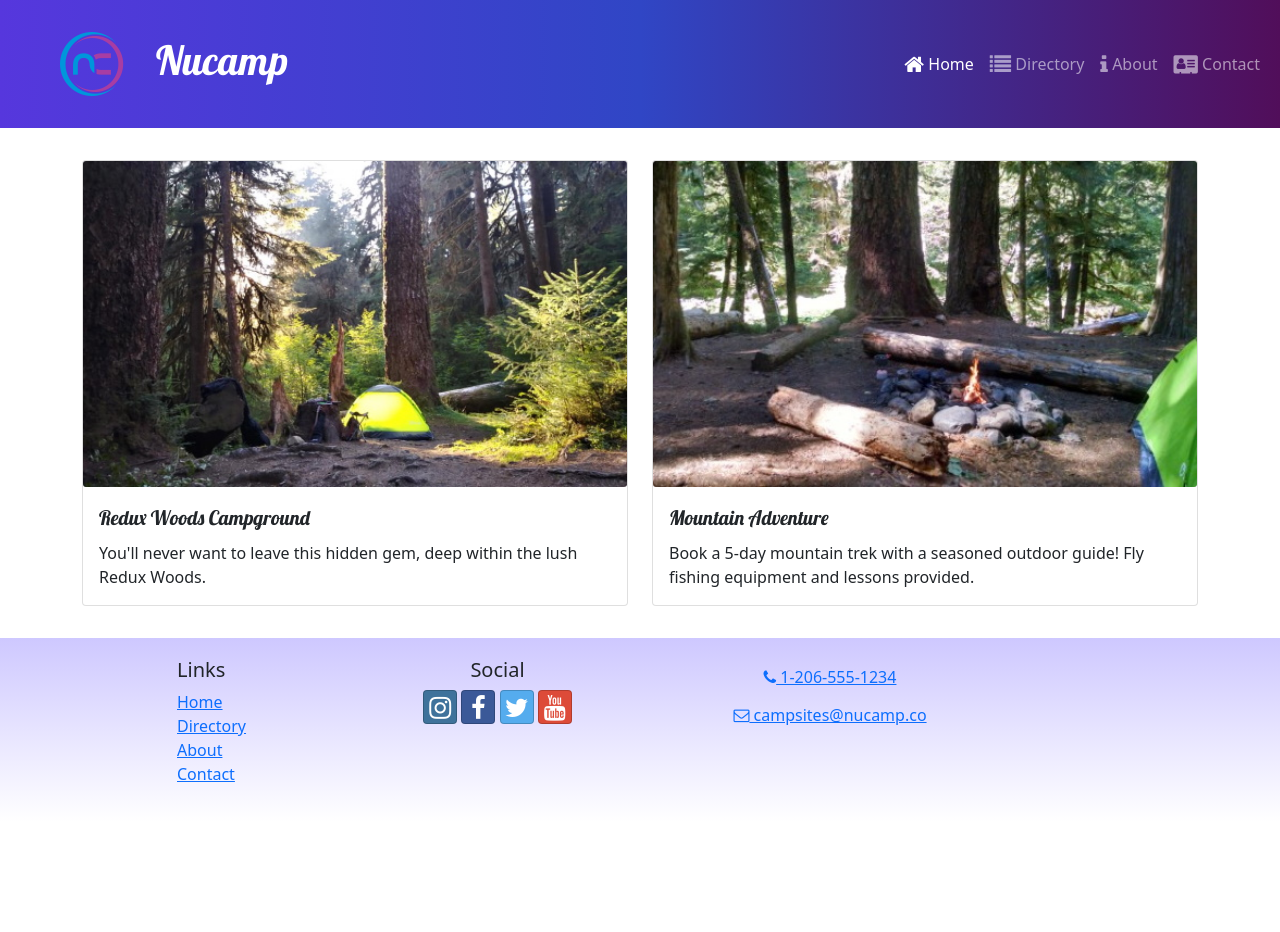
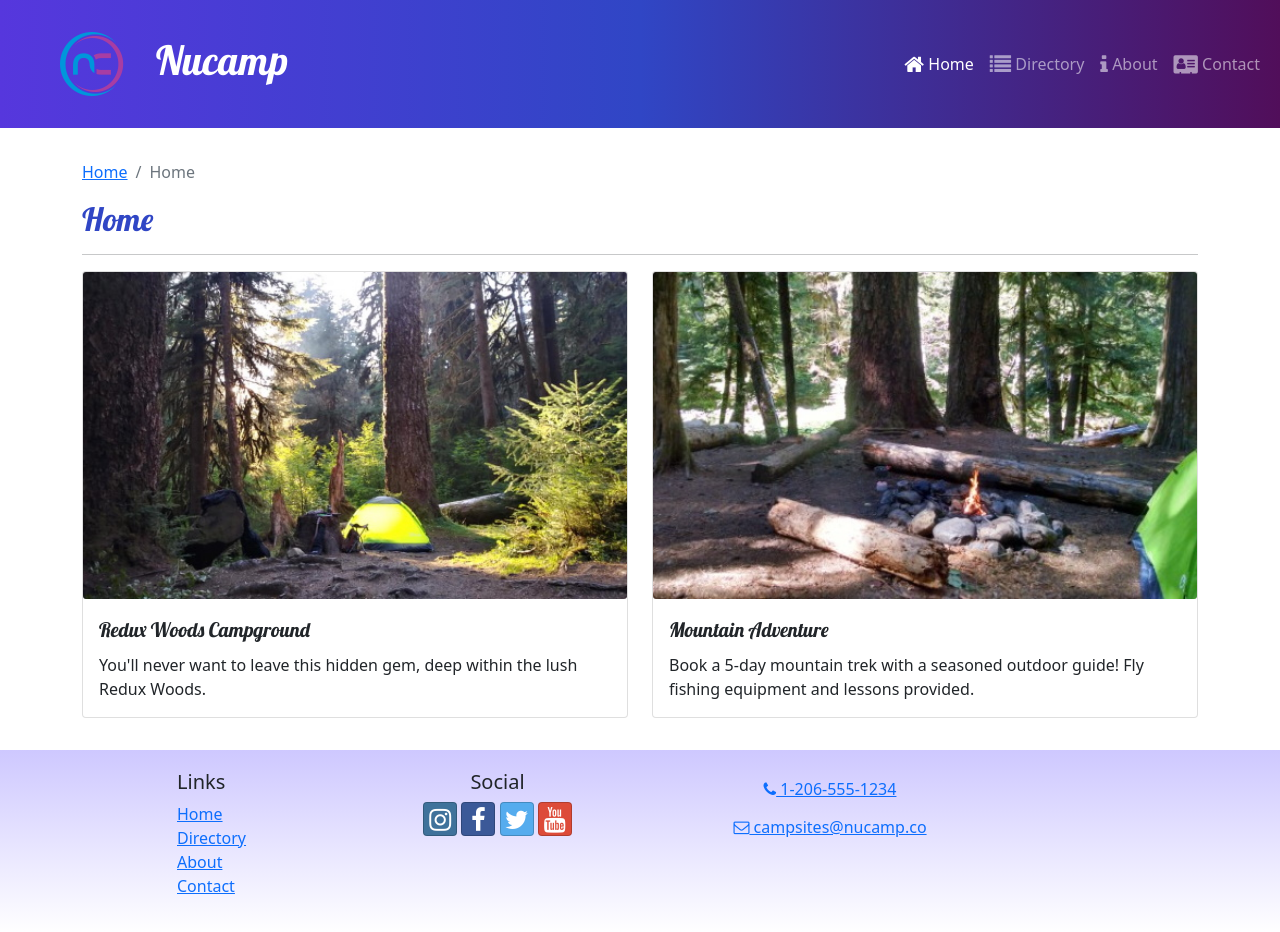
Before and after one commit to jnaranj21/nucampsite-react, a React (Create React App) app: page / in a window 1280 px wide. Before the commit the page ends 822 px from the top, so only its background shows below. Built offline with nearby package versions, Linux system fonts and the light colour scheme.

Commit message:
Breadcrumb / SubHeader

```diff
--- /dev/null
+++ b/src/components/SubHeader.js
@@ -0,0 +1,26 @@
+import { Col, Row, Breadcrumb, BreadcrumbItem } from 'reactstrap';
+import { Link } from 'react-router-dom';
+
+const SubHeader = ({ current, detail }) => {
+    return (
+        <Row>
+            <Col>
+                <Breadcrumb>
+                    <BreadcrumbItem>
+                        <Link to='/'>Home</Link>
+                    </BreadcrumbItem>
+                    {detail && (
+                        <BreadcrumbItem>
+                            <Link to='/directory'>Directory</Link>
+                        </BreadcrumbItem>
+                    )}
+                    <BreadcrumbItem active>{current}</BreadcrumbItem>
+                </Breadcrumb>
+                <h2>{current}</h2>
+                <hr />
+            </Col>
+        </Row>
+    )
+};
+
+export default SubHeader;
--- a/src/pages/CampisteDetailPage.js
+++ b/src/pages/CampisteDetailPage.js
@@ -2,7 +2,8 @@
 import { useParams } from "react-router-dom";
 import { selectCampsiteById } from "../features/campsites/campsitesSlice";
 import CampsiteDetail from "../features/campsites/CampsiteDetail";
-import CommentsList from '../features/comments/CommentsList';
+import CommentsList from "../features/comments/CommentsList";
+import SubHeader from "../components/SubHeader";
 
 const CampsiteDetailPage = () => {
   const { campsiteId } = useParams();
@@ -10,6 +11,7 @@
 
   return (
     <Container>
+      <SubHeader current={campsite.name} detail={true} />
       <Row>
         <CampsiteDetail campsite={campsite} />
         <CommentsList campsiteId={campsiteId} />
--- a/src/pages/CampsitesDirectoryPage.js
+++ b/src/pages/CampsitesDirectoryPage.js
@@ -1,9 +1,11 @@
 import { Container } from "reactstrap";
 import CampsitesList from "../features/campsites/CampsitesList";
+import SubHeader from "../components/SubHeader";
 
 const CampsitesDirectoryPage = () => {
   return (
     <Container>
+      <SubHeader current="Directory" />
       <CampsitesList />
     </Container>
   );
--- a/src/pages/HomePage.js
+++ b/src/pages/HomePage.js
@@ -1,10 +1,14 @@
-import { Container } from 'reactstrap';
-import DisplayList from '../features/display/DisplayList';
+import { Container } from "reactstrap";
+import DisplayList from "../features/display/DisplayList";
+import SubHeader from "../components/SubHeader";
 
 const HomePage = () => {
-    return <Container>
-        <DisplayList />
+  return (
+    <Container>
+      <SubHeader current="Home" />
+      <DisplayList />
     </Container>
+  );
 };
 
 export default HomePage;
```
